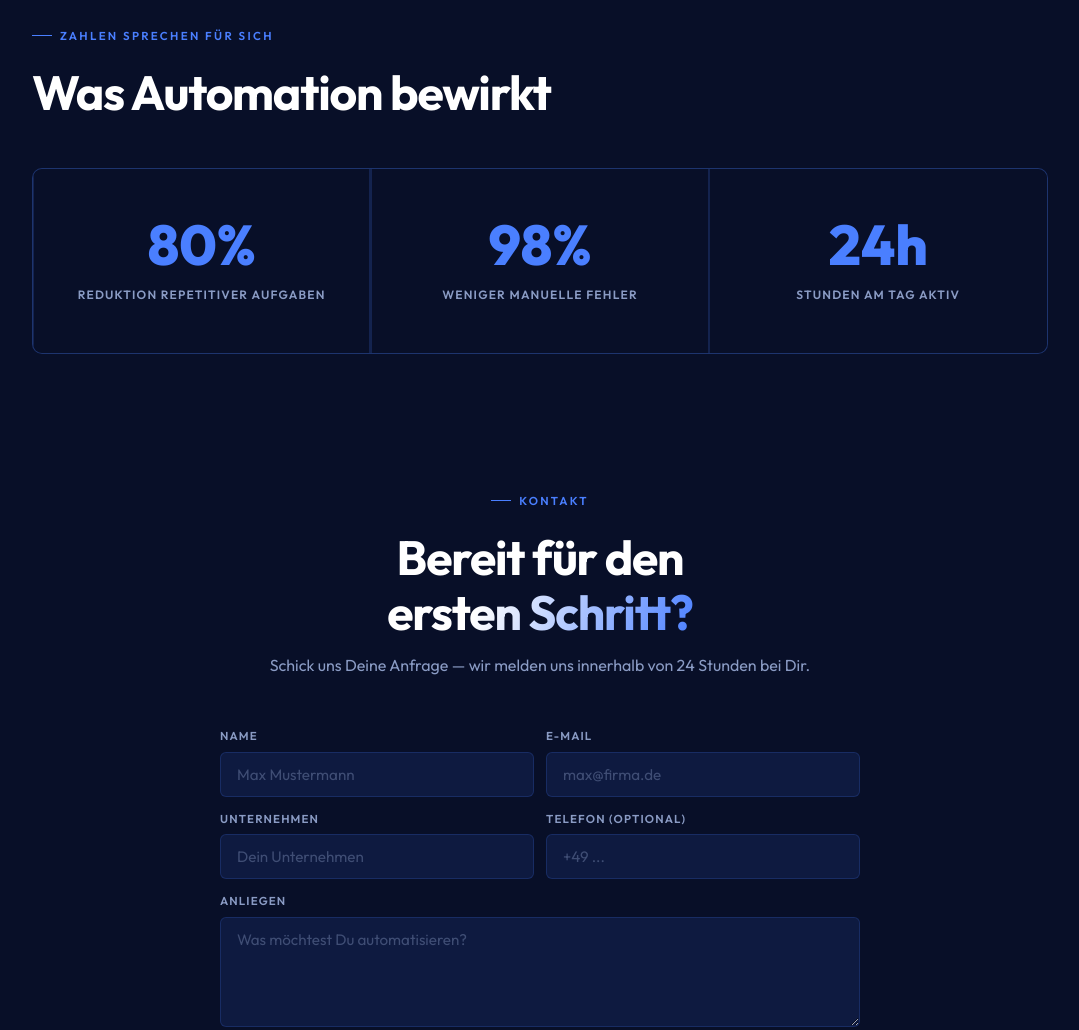
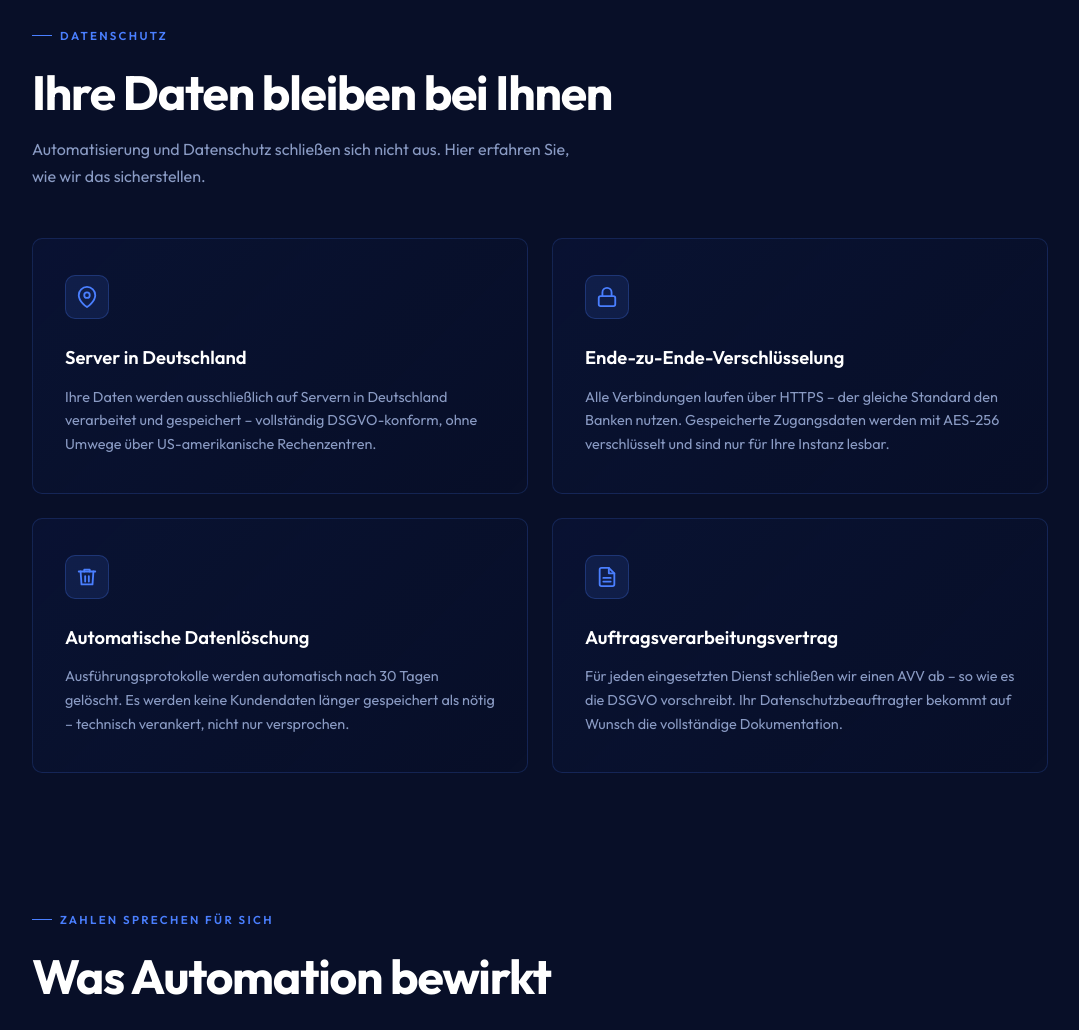
Before and after one commit to Webyro/Rivio, a plain HTML site: page index.html in a window 1280 px wide. Shown: the part 3040-4070 px from the top of the page, without its empty margins (100-1179 px from the left). Drawn offline with Linux system fonts and the light colour scheme.

Commit message:
Add Datenschutz section with service cards

```diff
--- a/index.html
+++ b/index.html
@@ -695,6 +695,74 @@
       </div>
 </section>
 
+      <!-- ════ DATENSCHUTZ SECTION ════ -->
+<section class="section">
+  <div class="wrap">
+
+    <div class="eyebrow">Datenschutz</div>
+    <h2>Ihre Daten bleiben bei Ihnen</h2>
+    <p style="color:var(--muted);max-width:540px;margin-top:1rem;line-height:1.7;">
+      Automatisierung und Datenschutz schließen sich nicht aus. Hier erfahren Sie, wie wir das sicherstellen.
+    </p>
+
+    <div style="display:grid;grid-template-columns:repeat(2,1fr);gap:1.5rem;margin-top:3rem;">
+
+      <!-- Karte 1: Server in Deutschland -->
+      <div class="service-card visible">
+        <div style="width:44px;height:44px;border-radius:10px;background:rgba(74,127,255,0.12);border:1px solid rgba(74,127,255,0.25);display:flex;align-items:center;justify-content:center;margin-bottom:1.5rem;">
+          <svg width="22" height="22" viewBox="0 0 24 24" fill="none" stroke="#4a7fff" stroke-width="2" stroke-linecap="round" stroke-linejoin="round">
+            <path d="M21 10c0 7-9 13-9 13s-9-6-9-13a9 9 0 0 1 18 0z"/>
+            <circle cx="12" cy="10" r="3"/>
+          </svg>
+        </div>
+        <h3>Server in Deutschland</h3>
+        <p>Ihre Daten werden ausschließlich auf Servern in Deutschland verarbeitet und gespeichert – vollständig DSGVO-konform, ohne Umwege über US-amerikanische Rechenzentren.</p>
+      </div>
+
+      <!-- Karte 2: Verschlüsselung -->
+      <div class="service-card visible">
+        <div style="width:44px;height:44px;border-radius:10px;background:rgba(74,127,255,0.12);border:1px solid rgba(74,127,255,0.25);display:flex;align-items:center;justify-content:center;margin-bottom:1.5rem;">
+          <svg width="22" height="22" viewBox="0 0 24 24" fill="none" stroke="#4a7fff" stroke-width="2" stroke-linecap="round" stroke-linejoin="round">
+            <rect x="3" y="11" width="18" height="11" rx="2" ry="2"/>
+            <path d="M7 11V7a5 5 0 0 1 10 0v4"/>
+          </svg>
+        </div>
+        <h3>Ende-zu-Ende-Verschlüsselung</h3>
+        <p>Alle Verbindungen laufen über HTTPS – der gleiche Standard den Banken nutzen. Gespeicherte Zugangsdaten werden mit AES-256 verschlüsselt und sind nur für Ihre Instanz lesbar.</p>
+      </div>
+
+      <!-- Karte 3: Automatische Löschung -->
+      <div class="service-card visible">
+        <div style="width:44px;height:44px;border-radius:10px;background:rgba(74,127,255,0.12);border:1px solid rgba(74,127,255,0.25);display:flex;align-items:center;justify-content:center;margin-bottom:1.5rem;">
+          <svg width="22" height="22" viewBox="0 0 24 24" fill="none" stroke="#4a7fff" stroke-width="2" stroke-linecap="round" stroke-linejoin="round">
+            <polyline points="3 6 5 6 21 6"/>
+            <path d="M19 6l-1 14H6L5 6"/>
+            <path d="M10 11v6"/><path d="M14 11v6"/>
+            <path d="M9 6V4h6v2"/>
+          </svg>
+        </div>
+        <h3>Automatische Datenlöschung</h3>
+        <p>Ausführungsprotokolle werden automatisch nach 30 Tagen gelöscht. Es werden keine Kundendaten länger gespeichert als nötig – technisch verankert, nicht nur versprochen.</p>
+      </div>
+
+      <!-- Karte 4: AVV -->
+      <div class="service-card visible">
+        <div style="width:44px;height:44px;border-radius:10px;background:rgba(74,127,255,0.12);border:1px solid rgba(74,127,255,0.25);display:flex;align-items:center;justify-content:center;margin-bottom:1.5rem;">
+          <svg width="22" height="22" viewBox="0 0 24 24" fill="none" stroke="#4a7fff" stroke-width="2" stroke-linecap="round" stroke-linejoin="round">
+            <path d="M14 2H6a2 2 0 0 0-2 2v16a2 2 0 0 0 2 2h12a2 2 0 0 0 2-2V8z"/>
+            <polyline points="14 2 14 8 20 8"/>
+            <line x1="16" y1="13" x2="8" y2="13"/>
+            <line x1="16" y1="17" x2="8" y2="17"/>
+          </svg>
+        </div>
+        <h3>Auftragsverarbeitungsvertrag</h3>
+        <p>Für jeden eingesetzten Dienst schließen wir einen AVV ab – so wie es die DSGVO vorschreibt. Ihr Datenschutzbeauftragter bekommt auf Wunsch die vollständige Dokumentation.</p>
+      </div>
+
+    </div>
+  </div>
+</section>
+
 <!-- ════ STATS ════ -->
 <section class="section">
   <div class="wrap">
```
